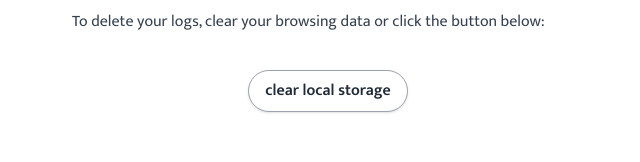
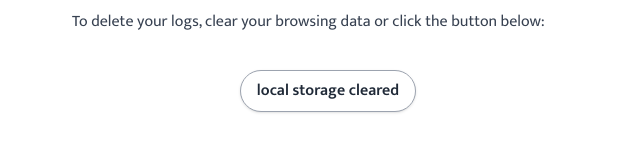
Before and after one commit to josephrmartinez/reactionsjournal, a React (Vite) app: page /reactionsjournal/account in a window 1280 px wide. Shown: the part 387-549 px from the top of the page, without its empty margins (312-952 px from the left). Built offline with nearby package versions, Linux system fonts and the light colour scheme.

Commit message:
Fix bug: each log now has unique conversationID. Placed nanoid function call in onChange event

```diff
--- a/src/routes/account.jsx
+++ b/src/routes/account.jsx
@@ -1,11 +1,26 @@
+import { useState } from "react"
 import { starterData } from "../starterData"
 
 
 export default function Account() {
+    const [accountData, setAccountData] = useState(
+        JSON.parse(localStorage.getItem("reactionsJournalLogData")) || starterData)
+
+
 
     function handleClearLocalStorage() {
+        setAccountData(starterData)
         localStorage.setItem("reactionsJournalLogData", JSON.stringify(starterData))
+
     }
+
+//     const localStorageData = JSON.parse(localStorage.getItem("reactionsJournalLogData"))
+//     const defaultStarterDataID = localStorageData[0]['conversationID']
+//     let [isDefaultData, setIsDefaultData] = useState()
+//    useEffect(() => {
+//     localStorage.setItem("reactionsJournalLogData", JSON.stringify(logData))
+//   }, [logData])
+
 
     return (
         <div className="font-mukta flex flex-col m-auto w-4/5 text-gray-700">
@@ -15,7 +30,10 @@ export default function Account() {
 
             <div className="my-4">To delete your logs, clear your browsing data or click the button below:</div>
             <div className="m-auto">
-                <button className="bg-white hover:bg-gray-100 active:bg-gray-200 text-gray-800 font-semibold py-2 px-4  border border-gray-400 rounded-full shadow my-5" onClick={handleClearLocalStorage}>clear local storage</button>
+                <button
+                    className="bg-white hover:bg-gray-100 active:bg-gray-200 text-gray-800 font-semibold py-2 px-4  border border-gray-400 rounded-full shadow my-5"
+                    onClick={handleClearLocalStorage}>
+                    {accountData == starterData ? "local storage cleared" : "clear local storage"}</button>
             </div>
 
         </div>
--- a/src/routes/add.jsx
+++ b/src/routes/add.jsx
@@ -7,14 +7,13 @@ import PartnerReactionsForm from "./addForms/PartnerReactionsForm"
 import PartnerResponsesForm from "./addForms/PartnerResponsesForm"
 import NotesAndSubmitForm from "./addForms/NotesAndSubmitForm"
 import { useNavigate } from "react-router-dom"
-import { nanoid } from "nanoid"
 import { starterData } from "../starterData"
 
 
 
 
 const INITIAL_DATA = {
-    conversationID: nanoid(),
+    conversationID: "",
     conversationDate: new Date(),
     conversationLocation: "",
     conversationWith: "",
@@ -110,6 +109,7 @@ export default function Add() {
         existingData.push(data);
         localStorage.setItem("reactionsJournalLogData", JSON.stringify(existingData));
 
+        console.log(data)
 
         navigate('/reactionsjournal/logs')
     };
--- a/src/routes/addForms/DateLocationWithForm.jsx
+++ b/src/routes/addForms/DateLocationWithForm.jsx
@@ -2,14 +2,12 @@ import { useEffect, useState } from 'react';
 import FormWrapper from './FormWrapper.jsx'
 import DatePicker from 'react-datepicker';
 import "react-datepicker/dist/react-datepicker.css";
+import { nanoid } from 'nanoid';
 
 
 export default function DateLocationWithForm({ conversationID, conversationDate, conversationLocation, conversationWith, updateFields }) {
-    // const [startDate, setStartDate] = useState(new Date());
 
-    // useEffect(() => {
-    // updateFields({ conversationDate: startDate })
-    // }, [startDate])
+
 
 return (
     <FormWrapper title="Add conversation:">
@@ -23,7 +21,7 @@ return (
                     style={{ width: "90px" }}
                     className="pl-3 border-none outline-none font-bold text-green-800 text-lg"
                     value={conversationWith}
-                    onChange={e => updateFields({ conversationWith: e.target.value })} />
+                    onChange={e => updateFields({ conversationWith: e.target.value, conversationID: nanoid() })} />
             </div>
 
             <div className='border-b-4 border-amber-500 flex flex-row align-center w-full'>
--- a/src/routes/logs.jsx
+++ b/src/routes/logs.jsx
@@ -14,8 +14,6 @@ export default function Logs() {
     localStorage.setItem("reactionsJournalLogData", JSON.stringify(logData))
   }, [logData])
 
-    console.log(logData)
-    console.log(logData.length)
 
     function handleExpandContent(id) {
         setLogData(prevLogData => prevLogData.map(each => {
@@ -80,6 +78,9 @@ export default function Logs() {
             )
         })
 
+        let notesAdded = (props.notes !== "")
+
+
         return (
             <div className="border rounded-md flex flex-col w-10/12 p-4">
                 <div className="text-gray-500 border-b-2 border-amber-500 mb-4 w-fit">{displayDate}</div>
@@ -121,6 +122,15 @@ export default function Logs() {
                         </div>
                         <div className="ml-4 my-5 grid grid-cols-2 auto-rows-auto gap-3">{partnerResponsesGrid}</div>
                         </>}
+
+                    {notesAdded &&
+                        <>
+                        <div className="text font-bold text-gray-700">
+                        notes:
+                        </div>
+                        <div className="ml-4 my-5 w-fit text-gray-500 text-sm">{props.notes}</div>
+                        </>
+                    }
                 </div>}
 
                 <div className="grid grid-cols-3">
--- a/src/starterData.js
+++ b/src/starterData.js
@@ -2,43 +2,17 @@ import { nanoid } from "nanoid"
 
 export let starterData = [
         {
-    conversationID: nanoid(),
+    conversationID: "12x3y4o5",
     conversationDate: new Date(),
     conversationLocation: "office",
     conversationWith: "brian",
     userReactions: [
     { id: "1", name: "giving advice", selected: false },
-    { id: "2", name: "defensiveness", selected: false },
+    { id: "2", name: "defensiveness", selected: true },
     { id: "3", name: "changing subject", selected: false },
-    { id: "4", name: "diagnosing", selected: true },
+    { id: "4", name: "diagnosing", selected: false },
     { id: "5", name: "dismissing feelings", selected: false },
     { id: "6", name: "sarcasm", selected: true },
-    { id: "7", name: "taking it personally", selected: true },
-    { id: "8", name: "shutting down", selected: true },
-    { id: "9", name: "devil's advocate", selected: false },
-    { id: "10", name: "intellectualizing", selected: false },
-    { id: "11", name: "sympathy", selected: true },
-    { id: "12", name: "one-upping", selected: false },
-    { id: "13", name: "commiserating", selected: false },
-    { id: "14", name: "personal storytelling", selected: true }
-  ],
-    userResponses: [
-    { id: "1", name: "empathy", selected: false },
-    { id: "2", name: "quiet listening", selected: false },
-    { id: "3", name: "reflecting feelings", selected: false },
-    { id: "4", name: "being present", selected: false },
-    { id: "5", name: "curiosity", selected: false },
-    { id: "6", name: "speaking up", selected: true },
-    { id: "7", name: "take responsibility", selected: false },
-    { id: "8", name: "assume positive intent", selected: false }
-  ],
-    partnerReactions: [
-    { id: "1", name: "giving advice", selected: false },
-    { id: "2", name: "defensiveness", selected: false },
-    { id: "3", name: "changing subject", selected: true },
-    { id: "4", name: "diagnosing", selected: false },
-    { id: "5", name: "dismissing feelings", selected: false },
-    { id: "6", name: "sarcasm", selected: false },
     { id: "7", name: "taking it personally", selected: false },
     { id: "8", name: "shutting down", selected: false },
     { id: "9", name: "devil's advocate", selected: false },
@@ -46,40 +20,6 @@ export let starterData = [
     { id: "11", name: "sympathy", selected: false },
     { id: "12", name: "one-upping", selected: false },
     { id: "13", name: "commiserating", selected: false },
-    { id: "14", name: "personal storytelling", selected: false }
-  ],
-    partnerResponses: [
-    { id: "1", name: "empathy", selected: false },
-    { id: "2", name: "quiet listening", selected: false },
-    { id: "3", name: "reflecting feelings", selected: true },
-    { id: "4", name: "being present", selected: false },
-    { id: "5", name: "curiosity", selected: false },
-    { id: "6", name: "speaking up", selected: false },
-    { id: "7", name: "take responsibility", selected: false },
-    { id: "8", name: "assume positive intent", selected: false }
-  ],
-    notes: "",
-    entryExpanded: false
-        },
-        {
-    conversationID: nanoid(),
-    conversationDate: new Date(),
-    conversationLocation: "home",
-    conversationWith: "mary",
-    userReactions: [
-    { id: "1", name: "giving advice", selected: false },
-    { id: "2", name: "defensiveness", selected: false },
-    { id: "3", name: "changing subject", selected: true },
-    { id: "4", name: "diagnosing", selected: false },
-    { id: "5", name: "dismissing feelings", selected: false },
-    { id: "6", name: "sarcasm", selected: false },
-    { id: "7", name: "taking it personally", selected: false },
-    { id: "8", name: "shutting down", selected: false },
-    { id: "9", name: "devil's advocate", selected: false },
-    { id: "10", name: "intellectualizing", selected: false },
-    { id: "11", name: "sympathy", selected: false },
-    { id: "12", name: "one-upping", selected: false },
-    { id: "13", name: "commiserating", selected: true },
     { id: "14", name: "personal storytelling", selected: false }
   ],
     userResponses: [
@@ -118,6 +58,66 @@ export let starterData = [
     { id: "7", name: "take responsibility", selected: false },
     { id: "8", name: "assume positive intent", selected: false }
   ],
+    notes: "This is just some starter demo data. Delete this entry and start adding your own.",
+    entryExpanded: false
+        },
+        {
+    conversationID: nanoid(),
+    conversationDate: new Date(),
+    conversationLocation: "home",
+    conversationWith: "mary",
+    userReactions: [
+    { id: "1", name: "giving advice", selected: false },
+    { id: "2", name: "defensiveness", selected: false },
+    { id: "3", name: "changing subject", selected: false },
+    { id: "4", name: "diagnosing", selected: false },
+    { id: "5", name: "dismissing feelings", selected: false },
+    { id: "6", name: "sarcasm", selected: false },
+    { id: "7", name: "taking it personally", selected: false },
+    { id: "8", name: "shutting down", selected: false },
+    { id: "9", name: "devil's advocate", selected: false },
+    { id: "10", name: "intellectualizing", selected: false },
+    { id: "11", name: "sympathy", selected: false },
+    { id: "12", name: "one-upping", selected: false },
+    { id: "13", name: "commiserating", selected: false },
+    { id: "14", name: "personal storytelling", selected: false }
+  ],
+    userResponses: [
+    { id: "1", name: "empathy", selected: false },
+    { id: "2", name: "quiet listening", selected: false },
+    { id: "3", name: "reflecting feelings", selected: false },
+    { id: "4", name: "being present", selected: false },
+    { id: "5", name: "curiosity", selected: false },
+    { id: "6", name: "speaking up", selected: false },
+    { id: "7", name: "take responsibility", selected: false },
+    { id: "8", name: "assume positive intent", selected: true }
+  ],
+    partnerReactions: [
+    { id: "1", name: "giving advice", selected: true },
+    { id: "2", name: "defensiveness", selected: false },
+    { id: "3", name: "changing subject", selected: false },
+    { id: "4", name: "diagnosing", selected: false },
+    { id: "5", name: "dismissing feelings", selected: false },
+    { id: "6", name: "sarcasm", selected: false },
+    { id: "7", name: "taking it personally", selected: false },
+    { id: "8", name: "shutting down", selected: false },
+    { id: "9", name: "devil's advocate", selected: false },
+    { id: "10", name: "intellectualizing", selected: false },
+    { id: "11", name: "sympathy", selected: false },
+    { id: "12", name: "one-upping", selected: false },
+    { id: "13", name: "commiserating", selected: false },
+    { id: "14", name: "personal storytelling", selected: false }
+  ],
+    partnerResponses: [
+    { id: "1", name: "empathy", selected: false },
+    { id: "2", name: "quiet listening", selected: false },
+    { id: "3", name: "reflecting feelings", selected: false },
+    { id: "4", name: "being present", selected: false },
+    { id: "5", name: "curiosity", selected: false },
+    { id: "6", name: "speaking up", selected: false },
+    { id: "7", name: "take responsibility", selected: false },
+    { id: "8", name: "assume positive intent", selected: false }
+  ],
     notes: "",
     entryExpanded: false
     }
```
Also changed, not shown: src/routes/concepts.jsx (+4 -4 lines), src/TODO.txt.
